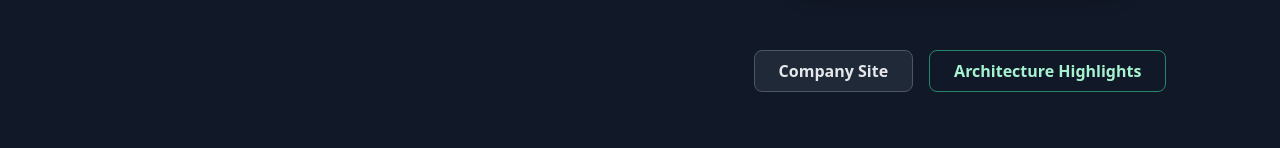
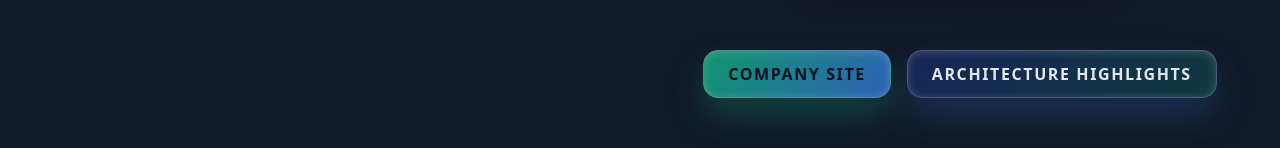
Before and after one commit to shaanzeeeee/portfolio-react, a React (Create React App) app: page / in a window 1280 px wide. Shown: the part 1449-1597 px from the top of the page. Built offline with nearby package versions, Linux system fonts and the light colour scheme.

Commit message:
Add scroll reveal animations and align navbar

```diff
--- a/src/components/Education.js
+++ b/src/components/Education.js
@@ -76,7 +76,7 @@ const Education = () => {
     ];
 
     return (
-        <section id="education" className="animated-bg py-20">
+    <section id="education" className="animated-bg py-20 scroll-reveal section-anchor" style={{ '--reveal-delay': '160ms' }}>
             <div className="matrix-backdrop" aria-hidden="true">
                 {matrixColumns.map((column) => (
                     <span
@@ -110,7 +110,7 @@ const Education = () => {
                                     {item.align === 'right' ? (
                                         <>
                                             <div className="lg:text-right lg:pr-16">
-                                                <div className="glass-card rounded-lg p-6">
+                                                <div className="glass-card rounded-lg p-6 scroll-reveal" style={{ '--reveal-delay': `${index * 150}ms` }}>
                                                     <h4 className="font-bold text-xl mb-1">{item.title}</h4>
                                                     <p className="text-gray-400">{item.institution}</p>
                                                     <p className="text-sm text-gray-500 mt-2">{item.duration}</p>
@@ -123,7 +123,7 @@ const Education = () => {
                                         <>
                                             <div className="hidden lg:block"></div>
                                             <div className="lg:pl-16">
-                                                <div className="glass-card rounded-lg p-6">
+                                                <div className="glass-card rounded-lg p-6 scroll-reveal" style={{ '--reveal-delay': `${index * 150}ms` }}>
                                                     <h4 className="font-bold text-xl mb-1">{item.title}</h4>
                                                     <p className="text-gray-400">{item.institution}</p>
                                                     <p className="text-sm text-gray-500 mt-2">{item.duration}</p>
--- a/src/components/Footer.js
+++ b/src/components/Footer.js
@@ -2,7 +2,7 @@ import React from 'react';
 
 const Footer = () => {
     return (
-        <footer className="bg-gray-900 py-12">
+    <footer className="bg-gray-900 py-12 scroll-reveal" style={{ '--reveal-delay': '200ms' }}>
             <div className="container mx-auto px-4 sm:px-6 lg:px-8 text-center">
                 <div className="flex justify-center items-center space-x-6 mb-8">
                     <a href="https://www.linkedin.com/in/mahinuzzaman-shaan" target="_blank" rel="noopener noreferrer" className="text-gray-400 hover:text-emerald-400 transition-colors duration-300"><svg className="w-8 h-8" fill="currentColor" viewBox="0 0 24 24" aria-hidden="true"><path fillRule="evenodd" d="M19 0h-14c-2.761 0-5 2.239-5 5v14c0 2.761 2.239 5 5 5h14c2.762 0 5-2.239 5-5v-14c0-2.761-2.238-5-5-5zm-11 19h-3v-11h3v11zm-1.5-12.268c-.966 0-1.75-.79-1.75-1.764s.784-1.764 1.75-1.764 1.75.79 1.75 1.764-.783 1.764-1.75 1.764zm13.5 12.268h-3v-5.604c0-3.368-4-3.113-4 0v5.604h-3v-11h3v1.765c1.396-2.586 7-2.777 7 2.476v6.759z" clipRule="evenodd"/></svg></a>
--- a/src/components/Header.js
+++ b/src/components/Header.js
@@ -5,11 +5,11 @@ import { LuWrench, LuGraduationCap } from 'react-icons/lu';
 const Header = () => {
     return (
         <header className="sticky top-0 z-50 bg-gray-900/80 backdrop-blur-sm">
-            <nav className="flex justify-center items-center max-w-7xl mx-auto px-8 py-4">
-                <div className="absolute left-8">
+            <nav className="flex items-center justify-between max-w-7xl mx-auto px-4 sm:px-6 lg:px-8 py-4">
+                <div>
                     <a href="#home" className="text-xl font-bold">Mahinuzzaman Shaan.</a>
                 </div>
-                <div className="flex items-center space-x-2">
+                <div className="flex items-center space-x-3">
                     <a
                         href="#projects"
                         className="nav-icon"
--- a/src/components/Hero.js
+++ b/src/components/Hero.js
@@ -22,7 +22,7 @@ const Hero = () => {
     }, []);
 
     return (
-        <section id="home" className="animated-bg">
+    <section id="home" className="animated-bg scroll-reveal section-anchor" style={{ '--reveal-delay': '40ms' }}>
             <div id="orb-container"></div>
             <div className="container mx-auto px-4 sm:px-6 lg:px-8 min-h-[calc(100vh-64px)] flex flex-col justify-center relative z-10">
                 <div className="flex flex-col lg:flex-row items-center justify-center gap-16">
--- a/src/components/Projects.js
+++ b/src/components/Projects.js
@@ -143,7 +143,11 @@ const Projects = () => {
     const activeProjectData = projectEntries.find(project => project.id === activeProject) ?? projectEntries[0];
 
     return (
-        <section id="projects" className="container mx-auto px-4 sm:px-6 lg:px-8 py-20">
+        <section
+            id="projects"
+            className="scroll-reveal section-anchor container mx-auto px-4 sm:px-6 lg:px-8 py-20"
+            style={{ '--reveal-delay': '100ms' }}
+        >
             <div className="flex justify-center mb-12">
                 <h2 className="section-title">Projects</h2>
             </div>
@@ -151,12 +155,13 @@ const Projects = () => {
 
             <div className="lg:grid lg:grid-cols-2 lg:gap-16">
                 <div className="space-y-48">
-                    {projectEntries.map(project => (
+                    {projectEntries.map((project, index) => (
                         <div
                             key={project.id}
                             id={`exp-${project.id}`}
-                            className="experience-text"
+                            className="experience-text scroll-reveal"
                             data-image-id={project.id}
+                            style={{ '--reveal-delay': `${index * 140}ms` }}
                             onMouseEnter={() => handleActivate(project.id)}
                             onFocus={() => handleActivate(project.id)}
                             onTouchStart={() => handleActivate(project.id)}
@@ -175,7 +180,7 @@ const Projects = () => {
                         </div>
                     ))}
                 </div>
-                <div className="hidden lg:block">
+                <div className="hidden lg:block scroll-reveal" style={{ '--reveal-delay': '220ms' }}>
                     <div className="lg:sticky top-1/4">
                         <div className="relative h-96">
                             {projectEntries.map(project => (
@@ -205,17 +210,14 @@ const Projects = () => {
                                 </div>
                             ))}
                         </div>
-                        <div className="flex justify-center gap-4 mt-8 flex-wrap">
+                        <div className="flex justify-center gap-4 mt-8 flex-wrap scroll-reveal" style={{ '--reveal-delay': '280ms' }}>
                             {activeProjectData?.ctas?.filter(cta => Boolean(cta.href)).map(cta => (
                                 <a
                                     key={`${activeProjectData.id}-${cta.label}`}
                                     href={cta.href}
                                     target="_blank"
                                     rel="noopener noreferrer"
-                                    className={`project-button inline-block font-semibold px-6 py-2 rounded-lg transition-colors ${cta.variant === 'ghost'
-                                        ? 'bg-transparent border border-emerald-400/60 text-emerald-200'
-                                        : 'bg-gray-800 border border-gray-600 text-gray-200'
-                                    }`}
+                                    className={`project-button ${cta.variant === 'ghost' ? 'project-button--ghost' : 'project-button--solid'}`}
                                 >
                                     {cta.label}
                                 </a>
--- a/src/styles/App.css
+++ b/src/styles/App.css
@@ -1,9 +1,44 @@
 /* Base styling */
+html,
+body {
+    scroll-behavior: smooth;
+    scroll-padding-top: 5rem;
+}
+
+@media (prefers-reduced-motion: reduce) {
+    html,
+    body {
+        scroll-behavior: auto;
+    }
+
+    .scroll-reveal {
+        opacity: 1;
+        transform: none;
+        transition: none;
+    }
+}
+
 body {
     background-color: #111827; /* Dark gray */
     color: #fff;
     font-family: ui-sans-serif, system-ui, -apple-system, BlinkMacSystemFont, "Segoe UI", Roboto, "Helvetica Neue", Arial, "Noto Sans", sans-serif, "Apple Color Emoji", "Segoe UI Emoji", "Segoe UI Symbol", "Noto Color Emoji";
-    scroll-behavior: smooth;
+}
+
+.scroll-reveal {
+    opacity: 0;
+    transform: translateY(42px) scale(0.985);
+    transition: opacity 0.65s ease, transform 0.9s cubic-bezier(0.22, 1, 0.36, 1);
+    transition-delay: var(--reveal-delay, 0ms);
+    will-change: opacity, transform;
+}
+
+.scroll-reveal.is-visible {
+    opacity: 1;
+    transform: translateY(0) scale(1);
+}
+
+.section-anchor {
+    scroll-margin-top: 7rem;
 }
 
 /* --- COMPONENT STYLES --- */
@@ -121,12 +156,57 @@ body {
         filter: brightness(1.15);
     }
 }
-.project-button { transition: all 0.2s ease-in-out; }
+.project-button {
+    --project-bg: linear-gradient(130deg, rgba(16, 185, 129, 0.78), rgba(59, 130, 246, 0.7));
+    --project-text: #0b1120;
+    --project-shadow: 0 18px 34px rgba(16, 185, 129, 0.26);
+    display: inline-flex;
+    align-items: center;
+    justify-content: center;
+    padding: 0.7rem 1.5rem;
+    gap: 0.45rem;
+    font-weight: 700;
+    border-radius: 0.95rem;
+    text-transform: uppercase;
+    letter-spacing: 0.1em;
+    color: var(--project-text);
+    background: var(--project-bg);
+    border: 1px solid rgba(148, 163, 184, 0.4);
+    box-shadow: var(--project-shadow), inset 0 1px 9px rgba(255, 255, 255, 0.19);
+    position: relative;
+    overflow: hidden;
+    transition: transform 0.25s ease, box-shadow 0.32s ease, letter-spacing 0.18s ease, color 0.2s ease;
+}
+.project-button::after {
+    content: "";
+    position: absolute;
+    inset: -120%;
+    background: linear-gradient(120deg, transparent 25%, rgba(255, 255, 255, 0.28) 45%, transparent 65%);
+    transform: rotate(12deg) translateX(-35%);
+    transition: transform 0.5s ease;
+    pointer-events: none;
+}
 .project-button:hover {
-     --glow-color: rgba(16, 185, 129, 0.4); /* Emerald glow */
-    transform: translateY(-2px);
-    box-shadow: 0 0 15px 2px var(--glow-color), 0 0 5px 0px var(--glow-color);
-    border-color: rgba(16, 185, 129, 0.5);
+    transform: translateY(-4px) scale(1.03);
+    box-shadow: 0 24px 48px rgba(59, 130, 246, 0.28), inset 0 1px 11px rgba(255, 255, 255, 0.22);
+    letter-spacing: 0.14em;
+}
+.project-button:hover::after {
+    transform: rotate(12deg) translateX(80%);
+}
+.project-button:focus-visible {
+    outline: 2px solid rgba(96, 165, 250, 0.7);
+    outline-offset: 3px;
+}
+.project-button--ghost {
+    --project-bg: linear-gradient(130deg, rgba(30, 64, 175, 0.35), rgba(15, 118, 110, 0.35));
+    --project-text: #e2e8f0;
+    --project-shadow: 0 18px 36px rgba(59, 130, 246, 0.22);
+}
+.project-button--solid {
+    --project-bg: linear-gradient(130deg, rgba(16, 185, 129, 0.78), rgba(59, 130, 246, 0.7));
+    --project-text: #0b1120;
+    --project-shadow: 0 18px 34px rgba(16, 185, 129, 0.26);
 }
 .hero-download {
     display: inline-flex;
```
Also changed, not shown: src/App.js (+40 -2 lines), src/components/Skills.js (+7 -7 lines).
